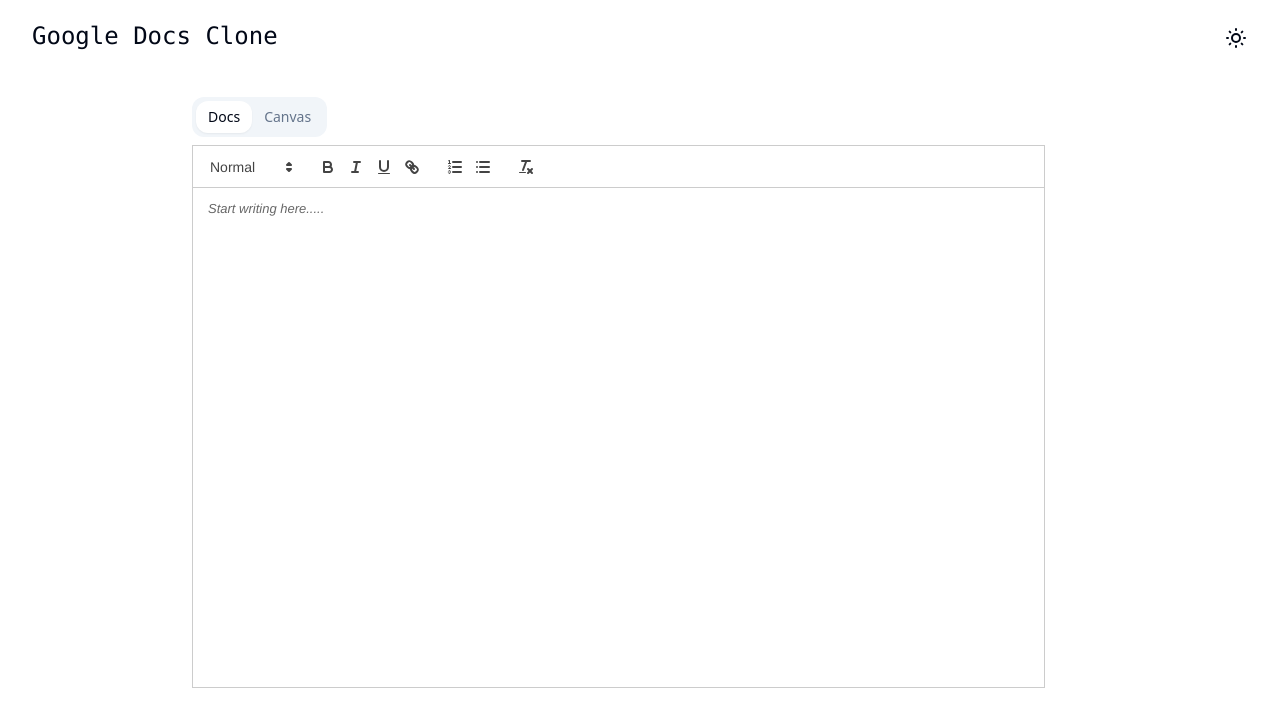
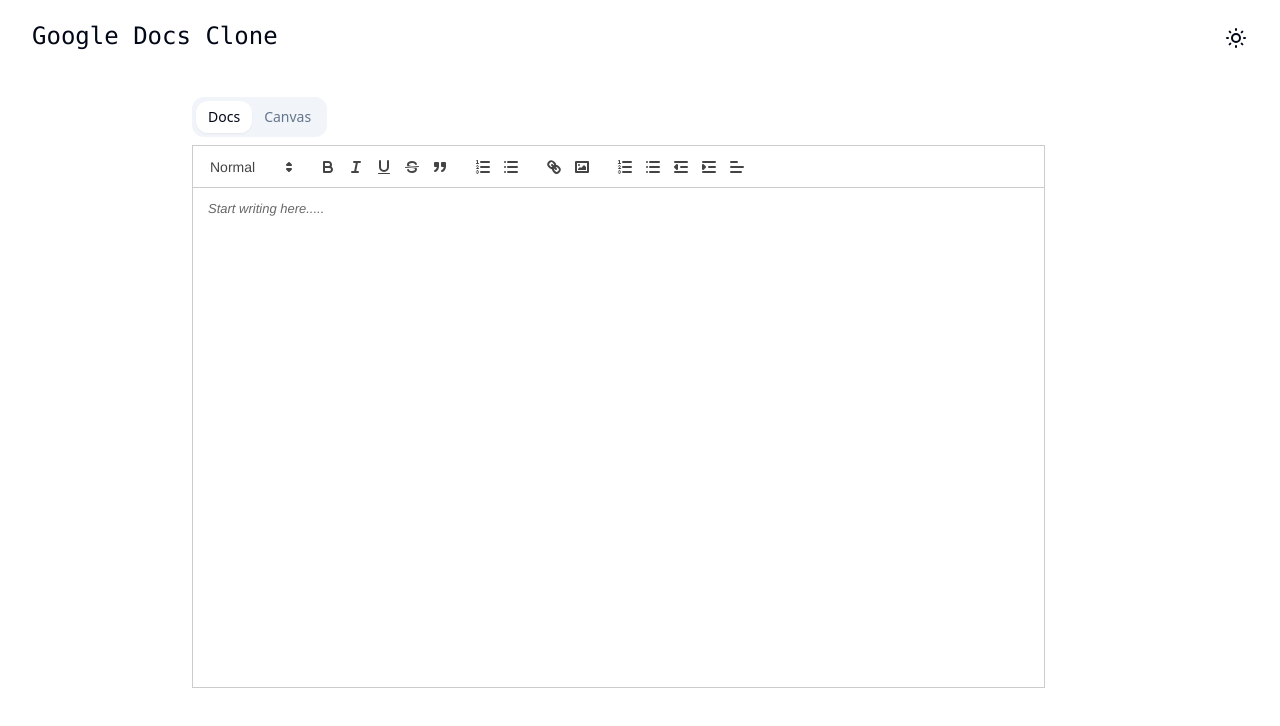
Before and after one commit to shreyas0924/socket-app, a React (Vite) app in the folder client/: page / in a window 1280 px wide. Shown: the top 726 px of the page. Built offline with nearby package versions, Linux system fonts and the light colour scheme; no server answers.

Commit message:
modules and format

```diff
--- a/client/src/App.tsx
+++ b/client/src/App.tsx
@@ -29,11 +29,44 @@ function App() {
     }
   }, [])
 
-  const handleTextChange = (newText: string, ) => {
+  const handleTextChange = (newText: string) => {
     // event.preventDefault()
     setText(newText)
     socket.emit('send-doc', { text: newText })
   }
+
+  const modules = {
+    toolbar: [
+      [{ size: ['small', false, 'large', 'huge'] }],
+      ['bold', 'italic', 'underline', 'strike', 'blockquote'],
+      [{ list: 'ordered' }, { list: 'bullet' }],
+      ['link', 'image'],
+      [
+        { list: 'ordered' },
+        { list: 'bullet' },
+        { indent: '-1' },
+        { indent: '+1' },
+        { align: [] },
+      ],
+    ],
+  }
+
+  const formats = [
+    'header',
+    'height',
+    'bold',
+    'italic',
+    'underline',
+    'strike',
+    'blockquote',
+    'list',
+    'bullet',
+    'indent',
+    'link',
+    'image',
+    'align',
+    'size',
+  ]
 
   return (
     <>
@@ -64,6 +97,8 @@ function App() {
               onChange={handleTextChange}
               placeholder='Start writing here.....'
               style={{ height: '500px' }}
+              modules={modules}
+              formats={formats}
             />
           </TabsContent>
           <TabsContent value='canvas'>
```
